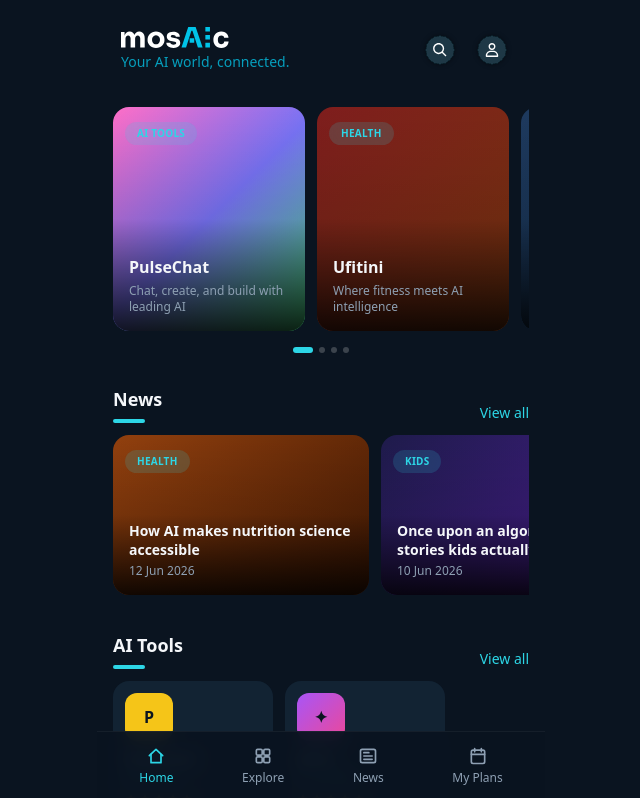
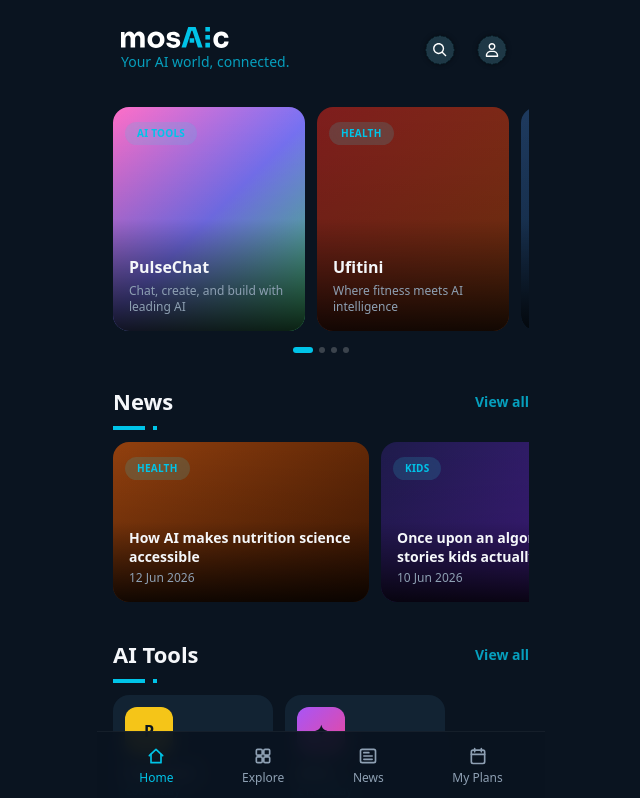
Before and after one commit to gkokko98/mosaic_ai_aggregator_demo, a React (Vite) app: page / in a window 1280 px wide. Shown: the top 798 px of the page, without its empty margins (319-959 px from the left). Built offline with nearby package versions, Linux system fonts and the light colour scheme.

Commit message:
Match SectionHeader to Figma design
Update title/View-all typography and replace the rounded underline pill
with the exact bar+square divider from Figma, and correct the shared
accent color token to the verified brand cyan (#00C4E8).

```diff
--- a/src/components/SectionHeader.tsx
+++ b/src/components/SectionHeader.tsx
@@ -15,18 +15,21 @@ interface SectionHeaderProps {
  */
 export function SectionHeader({ title, onViewAll }: SectionHeaderProps) {
   return (
-    <div className="mb-3 flex items-end justify-between">
-      <div>
-        <h2 className="text-lg font-semibold text-text-primary">{title}</h2>
-        <span className="mt-1.5 block h-1 w-8 rounded-full bg-accent" />
+    <div className="mb-3 flex flex-col gap-2">
+      <div className="flex items-center justify-between">
+        <h2 className="text-[22px] font-bold text-text-primary">{title}</h2>
+        {/* Known gap (flagged in CLAUDE.md): this renders unconditionally even
+            when no onViewAll is passed, so some sections show a dead "View
+            all" button. Left as-is here — fixing it is deferred to the
+            design-fidelity pass. */}
+        <button type="button" className="text-sm font-bold text-accent-dark" onClick={onViewAll}>
+          View all
+        </button>
       </div>
-      {/* Known gap (flagged in CLAUDE.md): this renders unconditionally even
-          when no onViewAll is passed, so some sections show a dead "View
-          all" button. Left as-is here — fixing it is deferred to the
-          design-fidelity pass. */}
-      <button type="button" className="text-sm font-medium text-accent" onClick={onViewAll}>
-        View all
-      </button>
+      <div className="flex items-center gap-2">
+        <span className="h-1 w-8 bg-accent" />
+        <span className="h-1 w-1 bg-accent" />
+      </div>
     </div>
   );
 }
--- a/src/index.css
+++ b/src/index.css
@@ -11,7 +11,7 @@
   --color-app-bg: #0a1420;
   --color-surface: #122333;
   --color-surface-alt: #16293b;
-  --color-accent: #2dd6e6;
+  --color-accent: #00c4e8;
   --color-accent-muted: rgba(45, 214, 230, 0.16);
   --color-accent-dark: #069fbd;
   --color-star: #f5a623;
```
